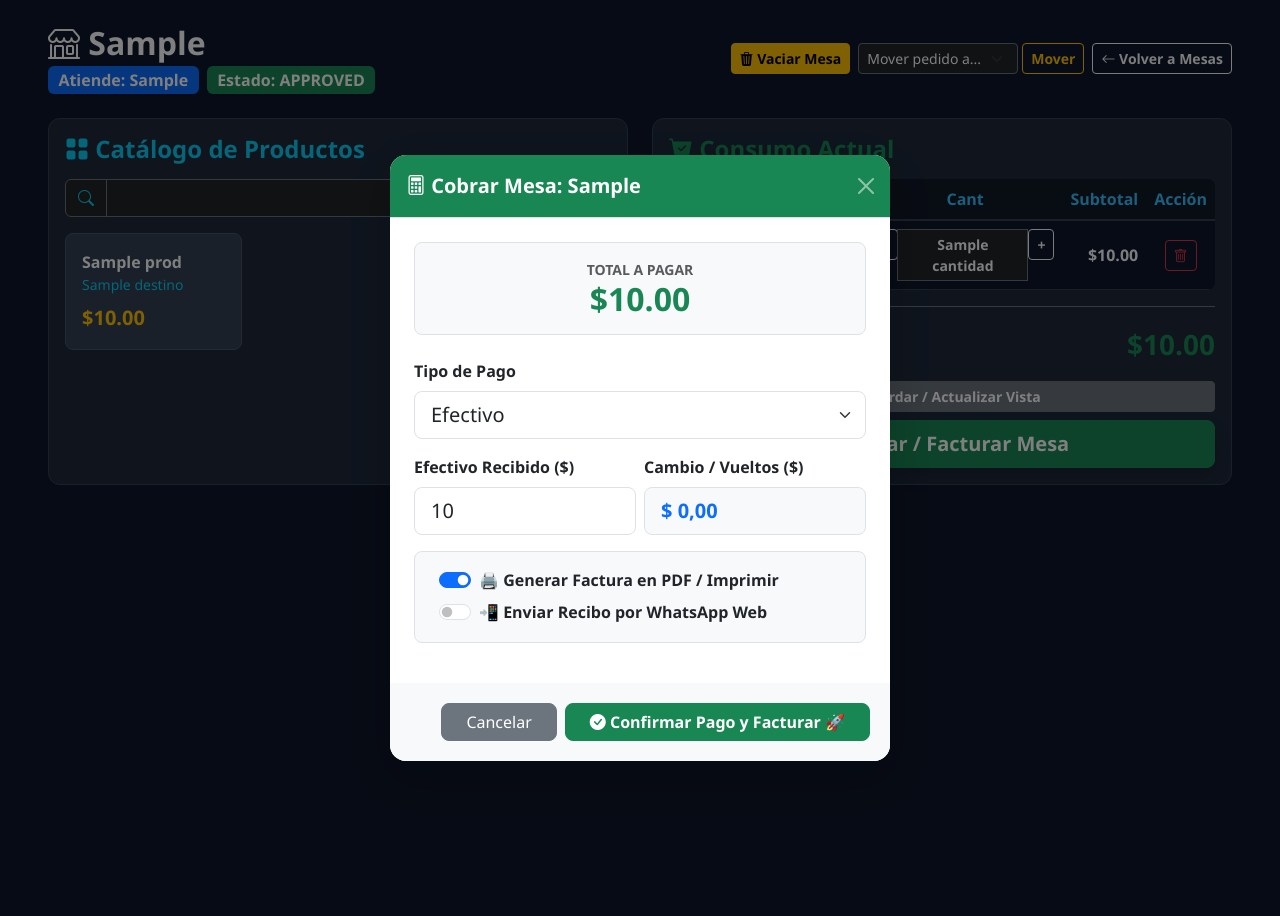
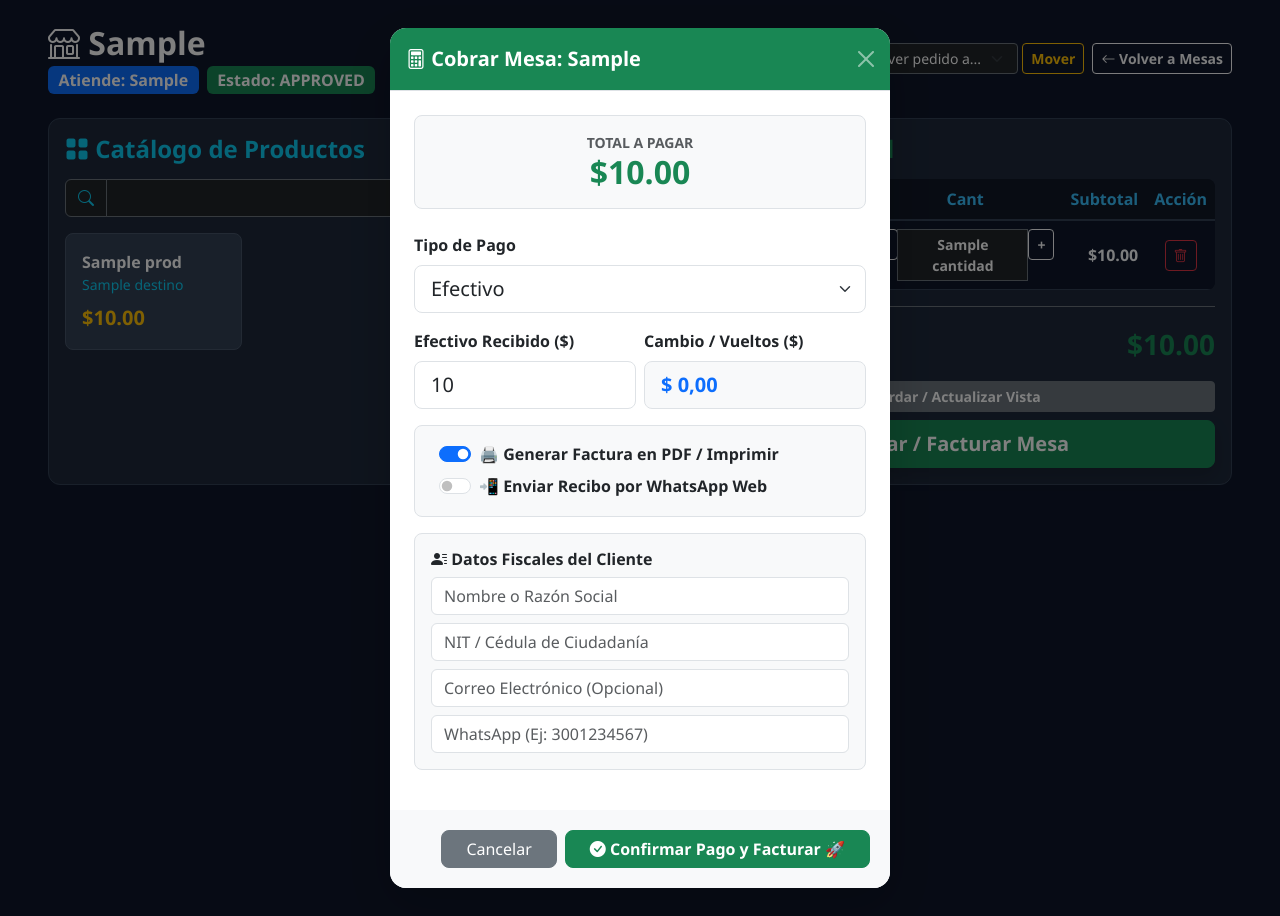
Before and after one commit to juanjose81/igorpos, a Flask app: template novagest/app/templates/pedido_mesa.html in a window 1280 px wide, after a click on "Cobrar / Facturar Mesa". Run offline with Flask 3, Linux system fonts and the light colour scheme; the visitor is signed in with stand-in values (Sample User, id 1); the template is opened without the code that fills it: most values are stand-ins (such as "Sample title", 1, 10 or a date in 2020).

Commit message:
Actualizacion completa: campos fiscales en modal, QR real y facturacion opcional

```diff
--- a/novagest/app/templates/pedido_mesa.html
+++ b/novagest/app/templates/pedido_mesa.html
@@ -228,6 +228,7 @@
     </div>
   </div>
 </div>
+
 <!-- Modal de Cobro y Facturación -->
 <div class="modal fade" id="modalCobrar" tabindex="-1" aria-labelledby="modalCobrarLabel" aria-hidden="true">
   <div class="modal-dialog modal-dialog-centered">
@@ -246,6 +247,7 @@
             <h2 class="text-success fw-bold m-0" id="montoTotalPagarDisplay">${{ "{:,.2f}".format(total) }}</h2>
             <input type="hidden" id="inputTotalVenta" value="{{ total }}">
           </div>
+
           <div class="mb-3">
             <label class="form-label fw-semibold">Tipo de Pago</label>
             <select name="tipo_pago" id="selectTipoPago" class="form-select form-select-lg">
@@ -254,6 +256,7 @@
               <option value="Tarjeta débito/crédito">Tarjeta débito/crédito</option>
             </select>
           </div>
+
           <div id="seccionEfectivo" class="row g-2 mb-3">
             <div class="col-12 col-md-6">
               <label class="form-label fw-semibold">Efectivo Recibido ($)</label>
@@ -265,9 +268,10 @@
               <input type="text" id="inputVueltosDisplay" class="form-control form-control-lg bg-light text-primary fw-bold" value="$0.00" readonly>
             </div>
           </div>
+
           <div class="p-3 bg-light rounded-3 border mb-3">
             <div class="form-check form-switch mb-2 ps-5">
-              <input class="form-check-input ms--4" type="checkbox" name="desea_factura_impresa" value="si" id="checkFacturaImpresa" checked>
+              <input class="form-check-input ms--4" type="checkbox" name="desea_factura_impresa" value="si" id="checkFacturaImpresa" checked onchange="toggleDatosCliente()">
               <label class="form-check-label fw-semibold" for="checkFacturaImpresa">
                 🖨️ Generar Factura en PDF / Imprimir
               </label>
@@ -279,15 +283,24 @@
               </label>
             </div>
           </div>
-          <div id="seccionDatosCliente" style="display: none;" class="p-3 bg-light rounded-3 border mb-3">
-            <h6 class="fw-bold mb-2 text-dark"><i class="bi bi-person-lines-fill"></i> Datos del Cliente</h6>
+
+          <!-- 📋 SECCIÓN DINÁMICA DE DATOS DEL CLIENTE (NIT/CÉDULA, CORREO, TELÉFONO) -->
+          <div id="seccionDatosCliente" style="display: block;" class="p-3 bg-light rounded-3 border mb-3">
+            <h6 class="fw-bold mb-2 text-dark"><i class="bi bi-person-lines-fill"></i> Datos Fiscales del Cliente</h6>
             <div class="mb-2">
-              <input type="text" name="cliente_nombre" class="form-control" placeholder="Nombre del cliente">
+              <input type="text" name="cliente_nombre" class="form-control" placeholder="Nombre o Razón Social">
+            </div>
+            <div class="mb-2">
+              <input type="text" name="cliente_nit" class="form-control" placeholder="NIT / Cédula de Ciudadanía">
+            </div>
+            <div class="mb-2">
+              <input type="email" name="cliente_correo" class="form-control" placeholder="Correo Electrónico (Opcional)">
             </div>
             <div class="mb-0">
-              <input type="text" name="cliente_telefono" class="form-control" placeholder="Número de WhatsApp (Ej: 3001234567)">
+              <input type="text" name="cliente_telefono" class="form-control" placeholder="WhatsApp (Ej: 3001234567)">
             </div>
           </div>
+
         </div>
         <div class="modal-footer border-0 p-3 bg-light rounded-bottom-4">
           <button type="button" class="btn btn-secondary px-4 rounded-3" data-bs-dismiss="modal">Cancelar</button>
@@ -299,6 +312,7 @@
     </div>
   </div>
 </div>
+
 <script src="https://cdn.jsdelivr.net/npm/bootstrap@5.3.0/dist/js/bootstrap.bundle.min.js"></script>
 <script>
 // Filtrado de productos en tiempo real por nombre
@@ -327,12 +341,19 @@ function calcularVueltos() {
   }).format(vueltos);
 }
 function toggleDatosCliente() {
-  const check = document.getElementById('checkFacturaWA');
+  const checkImpresora = document.getElementById('checkFacturaImpresa');
+  const checkWA = document.getElementById('checkFacturaWA');
   const seccion = document.getElementById('seccionDatosCliente');
-  seccion.style.display = check.checked ? 'block' : 'none';
+
+  if (checkImpresora.checked || checkWA.checked) {
+    seccion.style.display = 'block';
+  } else {
+    seccion.style.display = 'none';
+  }
 }
 document.addEventListener('DOMContentLoaded', function() {
   calcularVueltos();
+  toggleDatosCliente();
 });
 </script>
 </body>
```
